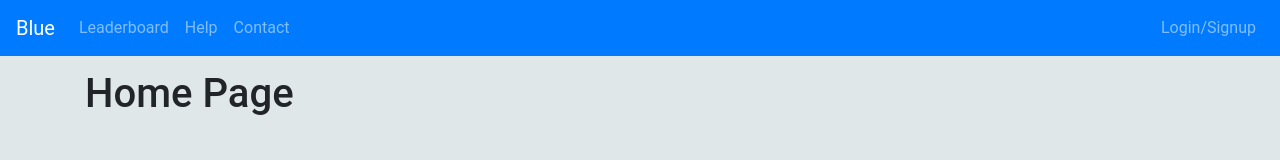
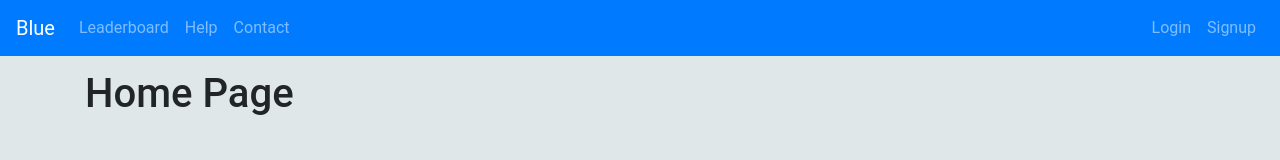
Before and after one commit to Wackahouse/blue, a React (Create React App) app in the folder blue_react/: page / in a window 1280 px wide. Shown: the top 160 px of the page. Built offline with nearby package versions, Linux system fonts and the light colour scheme.

Commit message:
added a login form too

```diff
--- a/blue_react/src/App.js
+++ b/blue_react/src/App.js
@@ -38,10 +38,37 @@
   )
 }
 
+function Login() {
+  return(
+    <div class="signup-form">
+      <form action="#" method="post">
+        <h2>Login</h2>
+        <p class="hint-text">Login with your social media account or email address</p>
+        <div class="social-btn text-center">
+          <a href="#" class="btn btn-primary btn-lg"><i class="fa fa-facebook"></i> Facebook</a>
+          <a href="#" class="btn btn-info btn-lg"><i class="fa fa-twitter"></i> Twitter</a>
+          <a href="#" class="btn btn-danger btn-lg"><i class="fa fa-google"></i> Google</a>
+        </div>
+        <div class="or-seperator"><b>or</b></div>
+        <div class="form-group">
+          <input type="text" class="form-control input-lg" name="username" placeholder="Username" required="required" />
+        </div>
+        <div class="form-group">
+          <input type="password" class="form-control input-lg" name="password" placeholder="Password" required="required" />
+        </div>
+        <div class="form-group">
+          <button type="submit" class="btn btn-success btn-lg btn-block signup-btn">Login</button>
+        </div>
+      </form>
+      <div class="text-center">Don't have an account yet? <a href="signup">Sign up here</a></div>
+  </div>
+  );
+}
+
 function Signup() {
   return (
     <div class="signup-form">
-      <form action="/examples/actions/confirmation.php" method="post">
+      <form action="#" method="post">
       <h2>Create an Account</h2>
       <p class="hint-text">Sign up with your social media account or email address</p>
       <div class="social-btn text-center">
@@ -66,7 +93,7 @@
               <button type="submit" class="btn btn-success btn-lg btn-block signup-btn">Sign Up</button>
           </div>
       </form>
-      <div class="text-center">Already have an account? <a href="#">Login here</a></div>
+      <div class="text-center">Already have an account? <a href="login">Login here</a></div>
   </div>
   )
 }
@@ -80,6 +107,7 @@
         <Route path='/leaderboard' component={Leaderboard} exact/>
         <Route path='/contact' component={Contact} exact/>
         <Route path='/help' component={Help} exact/>
+        <Route path='/login' component={Login} exact/>
         <Route path='/signup' component={Signup} exact/>
         <Redirect to='/' />
       </Switch>
--- a/blue_react/src/components/Navbar.js
+++ b/blue_react/src/components/Navbar.js
@@ -23,7 +23,10 @@
 		        </ul>
 		        <ul className="navbar-nav ml-auto">
 		          <li className="nav-item">
-		            <a className="nav-link" href="signup">Login/Signup</a>
+		            <a className="nav-link" href="login">Login</a>
+		          </li>
+		          <li className="nav-item">
+		            <a className="nav-link" href="signup">Signup</a>
 		          </li>
 		        </ul>
 		      </div>
```
